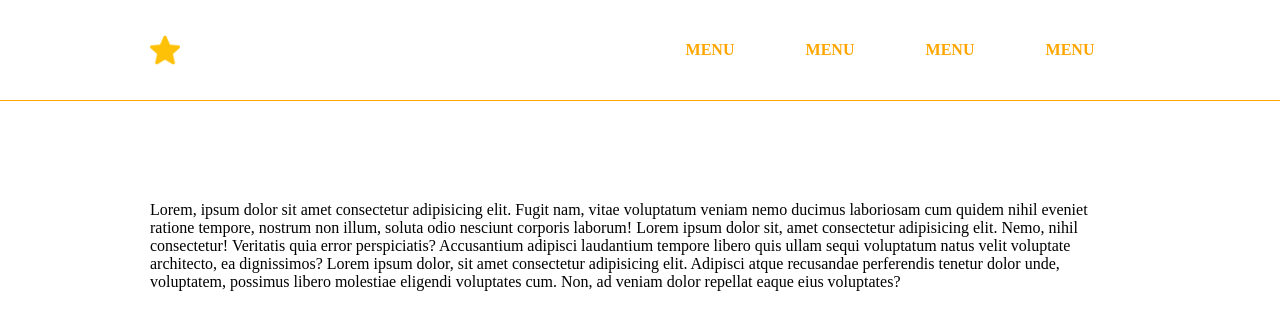
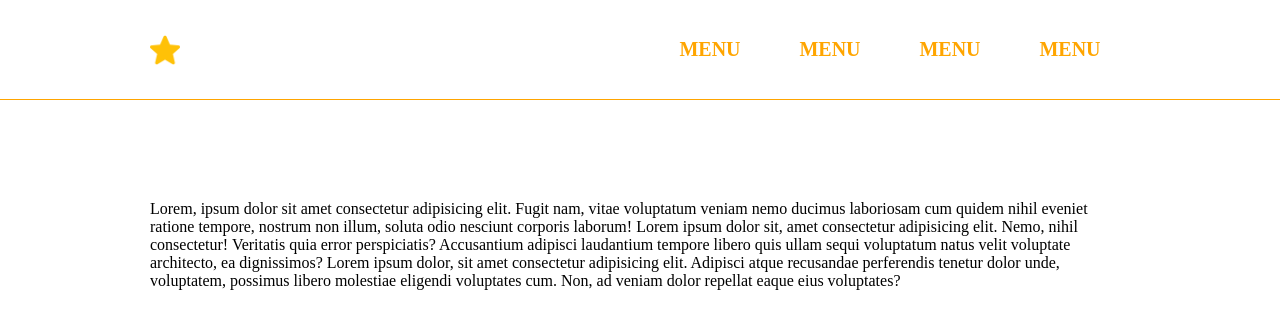
Before and after one commit to chulsu0012/Web-Catalog, a plain HTML site: page index.html in a window 1280 px wide. Drawn offline with Linux system fonts and the light colour scheme.

Commit message:
헤더 수정

```diff
--- a/css/global.css
+++ b/css/global.css
@@ -1,6 +1,6 @@
 /* 글꼴 설정 */
 #menu > ul > li > a {
-  font: bold 16px "malgun gothic";
+  font: bold 20px "malgun gothic";
   color: orange;
 }
 
@@ -8,21 +8,20 @@
   font: 14px "malgun gothic";
 }
 
-
-#header {
-  border-bottom: 1px solid orange;
-  background: #ffffff;
-}
-
-#header > div{
+header {
+  width: 100%;
   height: 100px;
   min-width: 900px;
-  margin: 0 150px;
+  padding: 0 150px;
 
   display: flex;
   justify-content: space-between;
   align-items: center;
   text-align: center;
+  box-sizing: border-box;
+
+  border-bottom: 1px solid orange;
+  background: #ffffff;
 }
 
 #logo {
@@ -39,11 +38,14 @@
 #menu > ul > li {
   float: left;
   width: 120px;
+  padding: 30px 0;
   position: relative;
 }
 
+/* Sub menu */
 #menu > ul > li > ul {
   width: 110px;
+  margin-top: 30px;
   display: none;
   position: absolute;
   background: #ffffff;
--- a/index.html
+++ b/index.html
@@ -13,12 +13,14 @@
     }
   </style>
 </head>
-<header id="header">
-  <div>
+<body>
+  <header>
     <!-- 로고 영역 -->
-    <a href="#" id="logo">
-      <img src="img/logo.png" alt="Logo">
-    </a>
+    <div>
+      <a href="#" id="logo">
+        <img src="img/logo.png" alt="Logo">
+      </a>
+    </div>
 
     <!-- 상단 메뉴 영역 -->
     <div id="menu">
@@ -53,9 +55,7 @@
         </li>
       </ul>
     </div>
-  </div>
-</header>
-<body>
+  </header>
   <div>
     Lorem, ipsum dolor sit amet consectetur adipisicing elit. Fugit nam, vitae voluptatum veniam nemo ducimus laboriosam cum quidem nihil eveniet ratione tempore, nostrum non illum, soluta odio nesciunt corporis laborum!
     Lorem ipsum dolor sit, amet consectetur adipisicing elit. Nemo, nihil consectetur! Veritatis quia error perspiciatis? Accusantium adipisci laudantium tempore libero quis ullam sequi voluptatum natus velit voluptate architecto, ea dignissimos?
```
